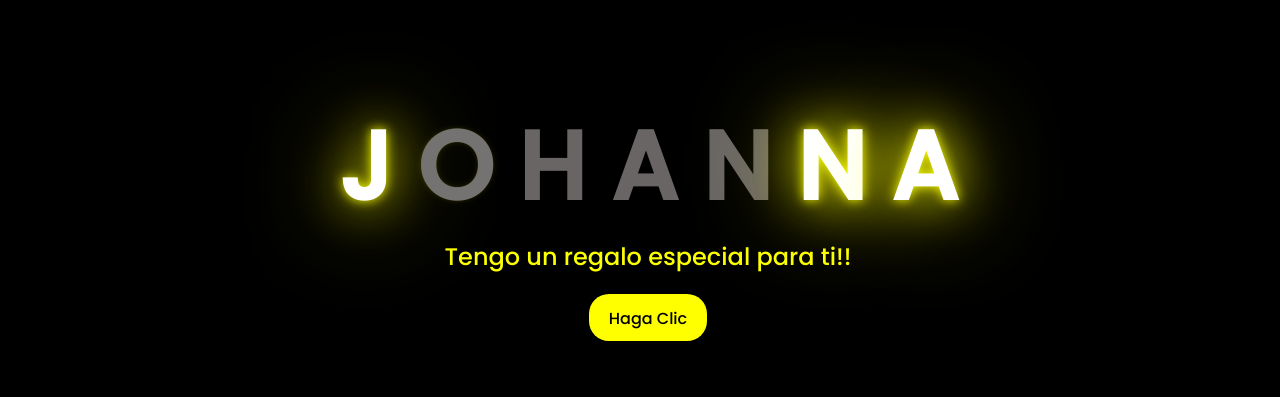
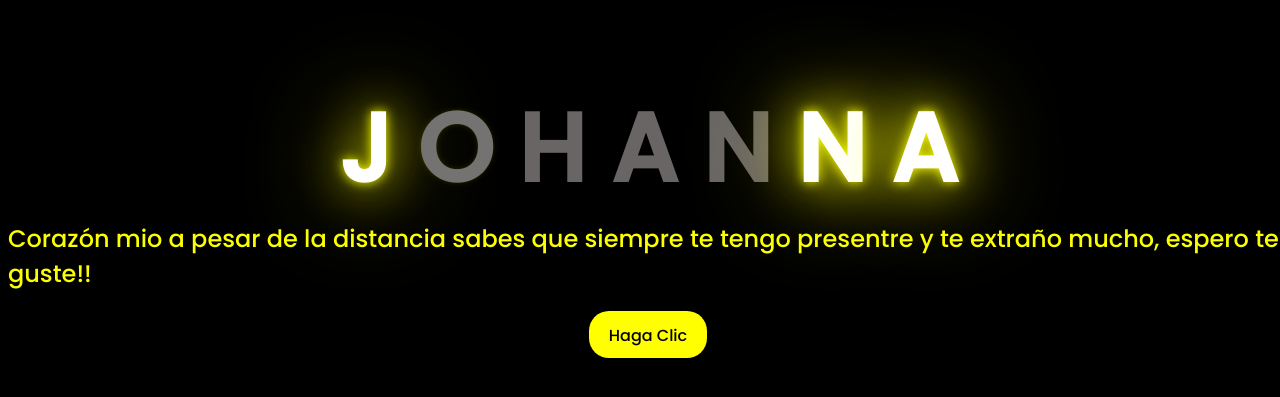
Before and after one commit to marko487/flores_johanna2024, a plain HTML site: page index.html in a window 1280 px wide. Shown: the part 191-588 px from the top of the page. Drawn offline with Linux system fonts and the light colour scheme.

Commit message:
Update index.html

```diff
--- a/index.html
+++ b/index.html
@@ -29,7 +29,7 @@
 
     </div>
     <div class="description">
-        <span>Tengo un regalo especial para ti!!</span>
+        <span>Corazón mio a pesar de la distancia sabes que siempre te tengo presentre y te extraño mucho, espero te guste!!</span>
     </div>
     <div class="button">
         <button>
```
